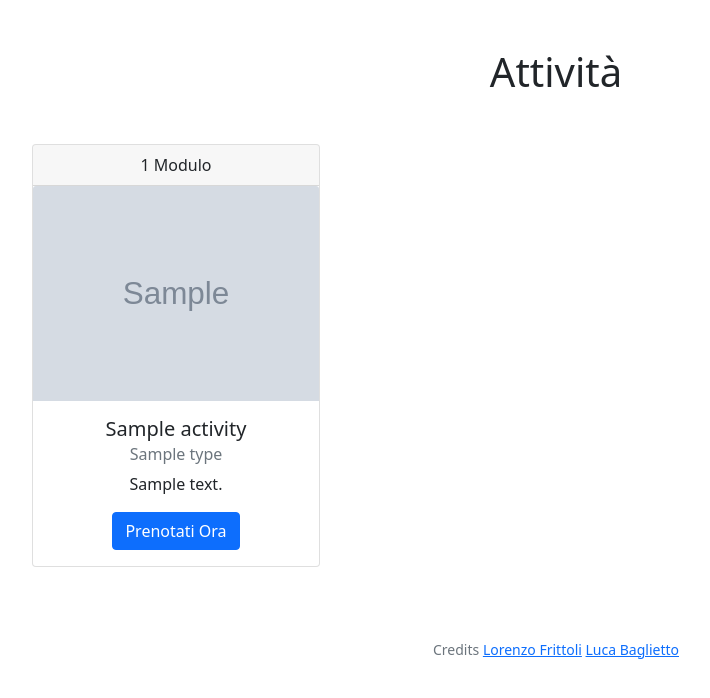
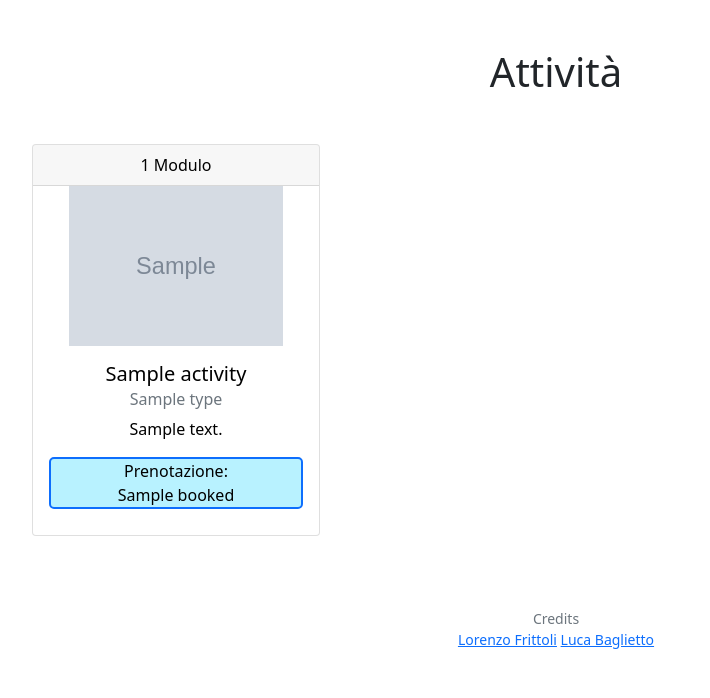
Before and after one commit to lorenzo-frittoli/forme-website, a Flask app: template templates/activities.html in a window 1280 px wide. Shown: the part 76-774 px from the top of the page, without its empty margins (84-794 px from the left). Run offline with Flask 3, Linux system fonts and the light colour scheme; the template is opened without the code that fills it: most values are stand-ins (such as "Sample title", 1, 10 or a date in 2020); grey boxes marked "Sample" are stand-in pictures.

Commit message:
Restyle of the activities page

```diff
--- a/templates/activities.html
+++ b/templates/activities.html
@@ -10,32 +10,35 @@
     <h1 style="margin-bottom: 3rem;">Attività</h1>
     <div class="container">
         <div class="row gy-5 row-cols-1 row-cols-md-2 row-cols-lg-3">
-            {% for a in activities %}
+            {% for activity in activities %}
                 <div class="col">
+                    <a href="/activity?id={{ activity.id }}" style="color: black; text-decoration: none;">
                         <div class="card mx-auto mb-4" style="width: 18rem;">
                             <p class="card-header">
-                            {% if a.length > 1 %}
-                                {{ a.length }} Moduli
-
+                                {% if activity.length > 1 %}
+                                    {{ activity.length }} Moduli
                                 {% else %}
                                     1 Modulo
-
                                 {% endif %}
                             </p>
-                        <img class="card-img-top" src="{{ a.image }}" alt="Card image cap">
+                            <img class="card-img-top" style="height: 10rem; object-fit: contain;" src="{{ activity.image }}">
                             <div class="card-body">
-                            <h5 class="card-title">{{ a.title }}</h5>
-                            <h6 class="card-subtitle mb-2 text-muted">{{ a.type }}</h6>
+                                <h5 class="card-title">{{ activity.title }}</h5>
+                                <h6 class="card-subtitle mb-2 text-muted">{{ activity.type }}</h6>
 
-                            {% if a.description|length <= max_description_length %}
-                                <p class="card-text">{{ a.description }}</p>
-
+                                {% if activity.description|length <= max_description_length %}
+                                    <p class="card-text" style="overflow: hidden; max-height: 2rem;">{{ activity.description }}</p>
                                 {% else %}
-                                <p class="card-text">{{ a.description[:max_description_length-4] }}...</p>
+                                    <p class="card-text">{{ activity.description[:max_description_length-4] }}...</p>
                                 {% endif %}
 
-                            <a href="#" class="btn btn-primary">Prenotati Ora</a>
+                                {% if activity.booked|length%}
+                                    <div class="card-text" style="background: rgb(184, 242, 255); border: 2px solid #0d6efd; border-radius: 5px; margin-bottom: 10px">
+                                        Prenotazione: <br> {{ activity.booked }}
                                     </div>
+                                {% endif %}
+                            </div>
+                        </a>
                     </div>
                 </div>
             {% endfor %}
--- a/templates/layout.html
+++ b/templates/layout.html
@@ -62,6 +62,7 @@
 
         <footer class="mb-5 small text-center text-muted">
             Credits
+            <br>
             <a href="https://github.com/lorenzo-frittoli">Lorenzo Frittoli</a>
             <a href="https://github.com/BestCrazyNoob">Luca Baglietto</a>
         </footer>
```
Lines whose indentation alone changed are shown as unchanged.
